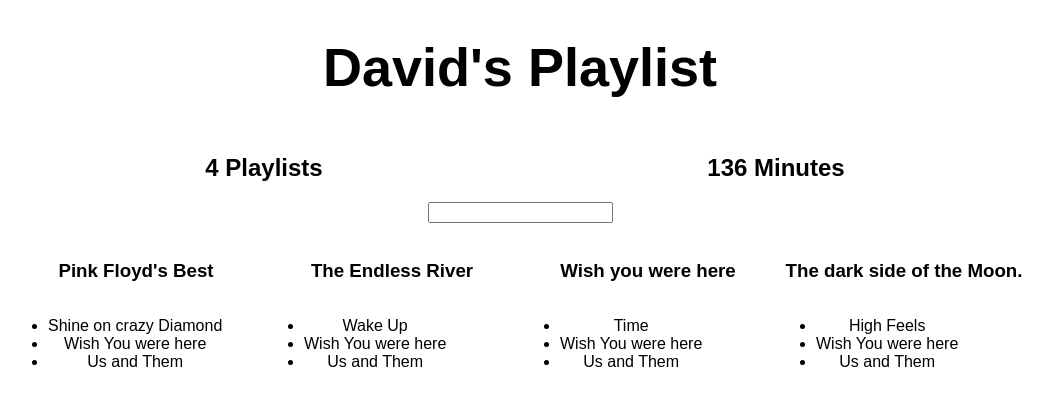
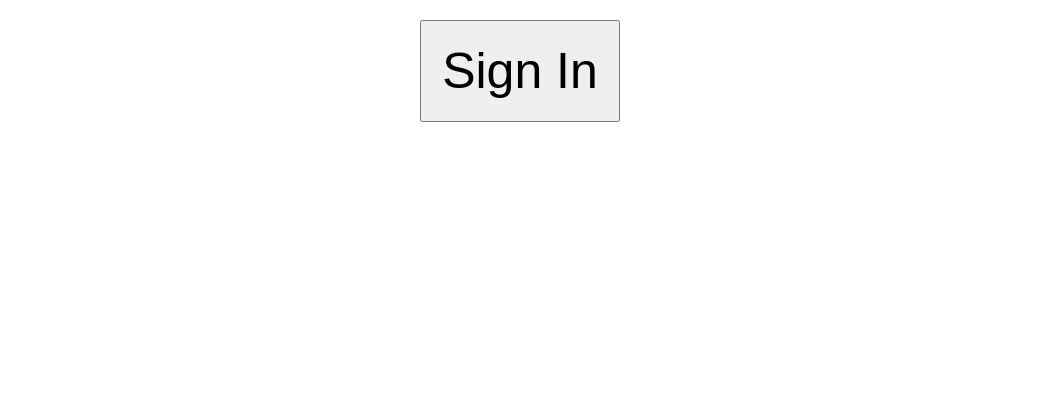
Before and after one commit to vkbinfo/react-music-playlist, a React (Create React App) app: page / in a window 1280 px wide. Shown: the top 406 px of the page, without its empty margins (120-1173 px from the left). Built offline with nearby package versions, Linux system fonts and the light colour scheme.

Commit message:
Added spotify playlist with images

```diff
--- a/src/App.js
+++ b/src/App.js
@@ -51,12 +51,31 @@
 }
 
 class HoursCounter extends Component {
+
+  constructor(props){
+    super(props);
+    this.state = {};
+  }
+
+  componentWillReceiveProps(nextProps){
+    // updated props will come here.
+    this.setState({playlists:nextProps.playlists})
+    console.log("new Props");
+    console.log(nextProps);
+    this.render()
+  }
+
   render(){
-    let allSongs = this.props.playlists.reduce((allPlaylist, playlist) =>{
+    console.log("is it right", this.state.playlists)
+    let songsToLoad = this.state.playlists
+    ?(this.state.playlists.reduce((allPlaylist, playlist) =>{
+      console.log("great", playlist)
       return allPlaylist.concat(playlist.songs)}
-    ,[])
-    let totalDuaration = allSongs.reduce((sum, song) =>
-    {return sum + song.length;}, 0);
+    ,[]))
+    :[]
+    console.log("songs to load",songsToLoad)
+    let totalDuaration = songsToLoad.reduce((sum, song) => sum + song.length, 0);
+
     return (
       <div style={{...colorSetting, width: "40%", display: 'inline-block'}}>
         <h2>{Math.round(totalDuaration/60)} Minutes</h2>
@@ -81,9 +100,10 @@
   render(){
     return (
       <div style = {{...colorSetting, width: "20%", display: "inline-block"}}>
-      <img/>
+      <img src={this.props.playlist.imageURL} style={{width:"120px"}}/>
       <h3>{this.props.playlist.name}</h3>
       <ul style = { {float: "left"} }>
+      {console.log("hata savan ki ghata",this.props.playlist)}
       {this.props.playlist.songs.map(song => <li>{song.name}</li>)}
       </ul>
       </div>
@@ -92,31 +112,70 @@
 }
 
 class App extends Component {
+
   constructor(props){
     super();
     this.state = {
-      serverData: {},
       filter :''
     };
   }
 
+  async getSongs(tracksInfo, accessToken){
+    let songList = []
+     await  fetch(tracksInfo.href,{headers: {Authorization: 'Bearer ' + accessToken}})
+                          .then(  response => response.json())
+                          .then(data => data.items.forEach(track =>{
+                                                          let singleTrackInfo = {name:track.track.name, length:330}
+                                                        songList.push(singleTrackInfo);
+                                                          })
+                                )
+    return songList;
+  }
+
   componentDidMount(){
-    setTimeout(() => {
-      this.setState({serverData: fakeServerData});
-      }, 2000
-    );
+    let params = (new URL(document.location)).searchParams;
+    let accessToken = params.get("access_token");
+    if (accessToken) {
+        fetch("https://api.spotify.com/v1/me", {headers: {Authorization: 'Bearer ' + accessToken }})
+        .then(  response => response.json())
+        .then(data=>{
+                        this.setState({user:{name: data.display_name}})
+                      })
 
+        let playlists = []
+        // let's get playlist of user
+      fetch("https://api.spotify.com/v1/me/playlists", {headers: {Authorization: 'Bearer ' + accessToken}})
+      .then( response => response.json() )
+      .then( data=>data.items.forEach( playlist => { let playlistDetail ={name: '', songs:[]};
+                                                      console.log(playlist);
+                                                      playlistDetail['name'] = playlist.name;
+                                                      playlistDetail['imageURL']= playlist.images[0].url
+                                                      this.getSongs(playlist.tracks,accessToken).then(data => playlistDetail.songs = data)
+                                                      playlists.push(playlistDetail)
                                                     }
+                                      )
+            )
+      .then(_=>{
+                console.log("printing playlist", playlists)
+                this.setState({playlists: playlists});
+                console.log("printing state");
+                console.log(this.state);
+              }
+            )
+    }
+  }
+
   render() {
-    let playListToRender = this.state.serverData.user ?
-    this.state.serverData.user.playlists.filter( playlist =>
-    playlist.name.includes(this.state.filter)) : []
-
+    let playListToRender = this.state.playlists
+    ? this.state.playlists.filter( playlist =>
+      playlist.name.toLowerCase().includes(this.state.filter.toLowerCase()))
+    : []
     return (
       <div className = "App">
-      {this.state.serverData.user ?
-      <div>
-      <h1 style = {{...colorSetting, fontSize : '54px'}}> {this.state.serverData.user.name}'s Playlist </h1>
+        {
+          this.state.user
+          ?<div>
+            <h1 style = {{...colorSetting, fontSize : '54px'}}> {this.state.user.name}'s Playlist </h1>
             <PlaylistCounter playlists = {playListToRender} />
             <HoursCounter playlists = {playListToRender} />
             <Filter onTextChange={
@@ -124,7 +183,11 @@
               this.setState({filter:filterString})
               }/>
             { playListToRender.map(playlist => <Playlist playlist = {playlist} />)}
-      </div> : <h2> Loading... </h2>}
+            </div>
+          : <button onClick = {()=>window.location = "http://localhost:8888/login"}
+                    style={{padding: '20px', 'font-size': '50px', 'margin-top': '20px'}}> Sign In
+            </button>
+        }
       </div>
     );
   }
```
Lines whose indentation alone changed are shown as unchanged.
